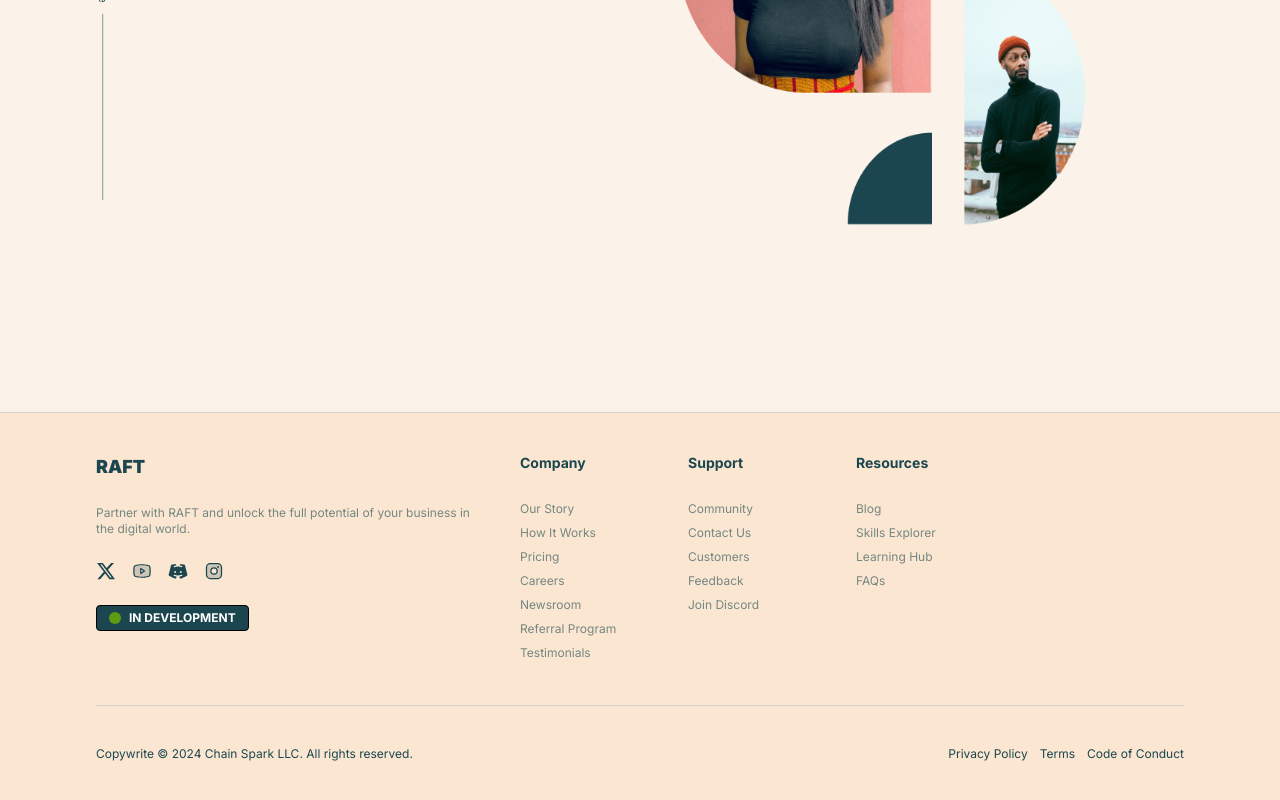
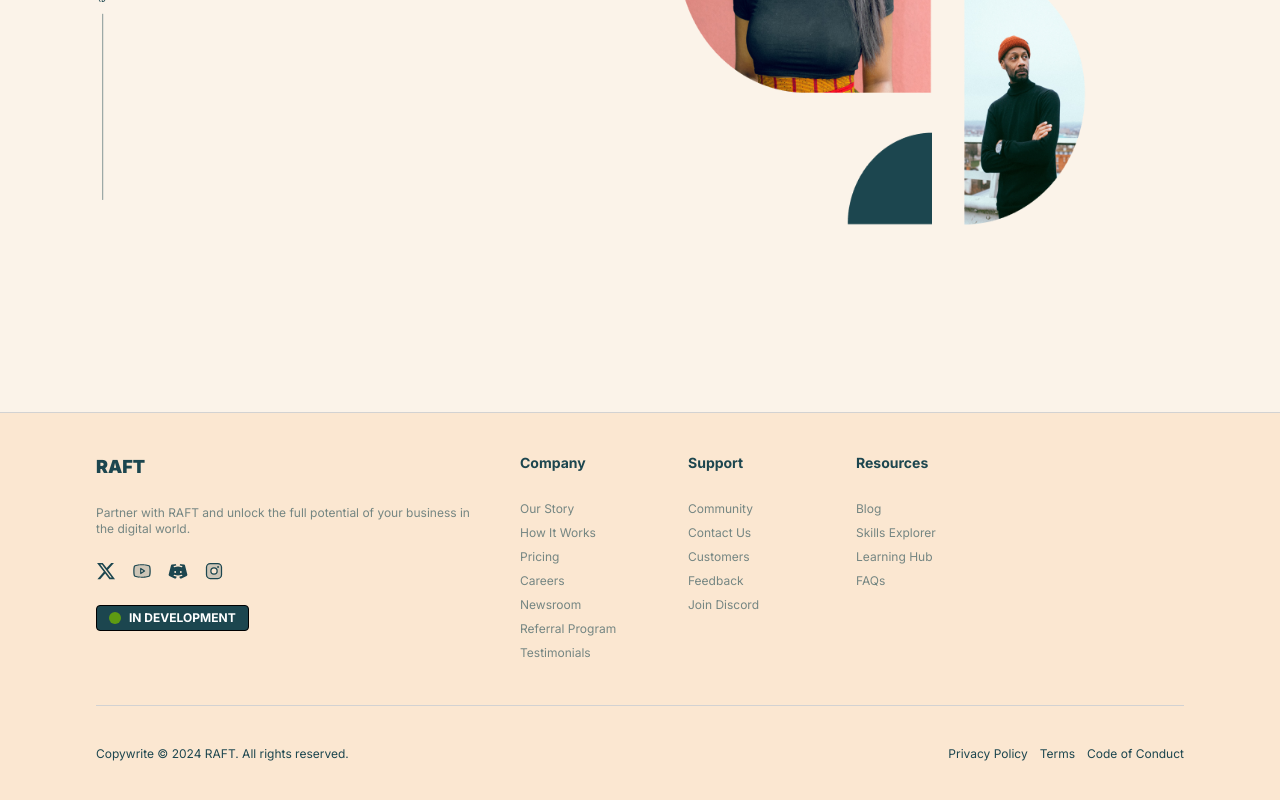
Before and after one commit to devthedud3/raft, a Next.js app: page / in a window 1280 px wide. Shown: the part 776-1576 px from the top of the page. Built offline with nearby package versions, Linux system fonts and the light colour scheme.

Commit message:
add key to items

```diff
--- a/app/ui/components/Footer.tsx
+++ b/app/ui/components/Footer.tsx
@@ -59,7 +59,7 @@
         </div>
         <div className="border-t border-[--border] py-10 text-xs">
           <div className="flex w-full justify-between">
-            <p>Copywrite © 2024 Chain Spark LLC. All rights reserved.</p>
+            <p>Copywrite © 2024 RAFT. All rights reserved.</p>
             <div className="flex space-x-3">
               <p>Privacy Policy</p>
               <p>Terms</p>
```
